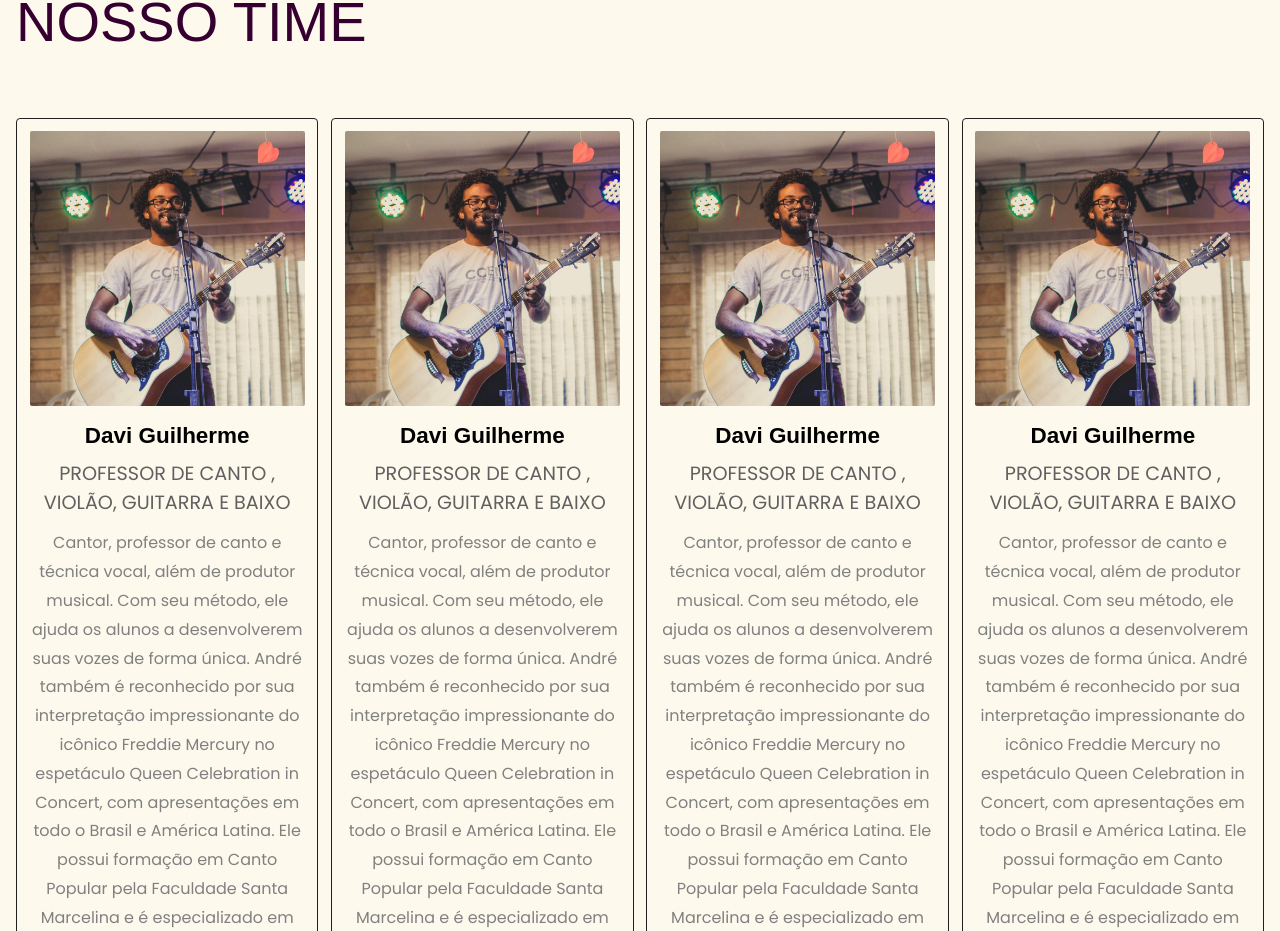
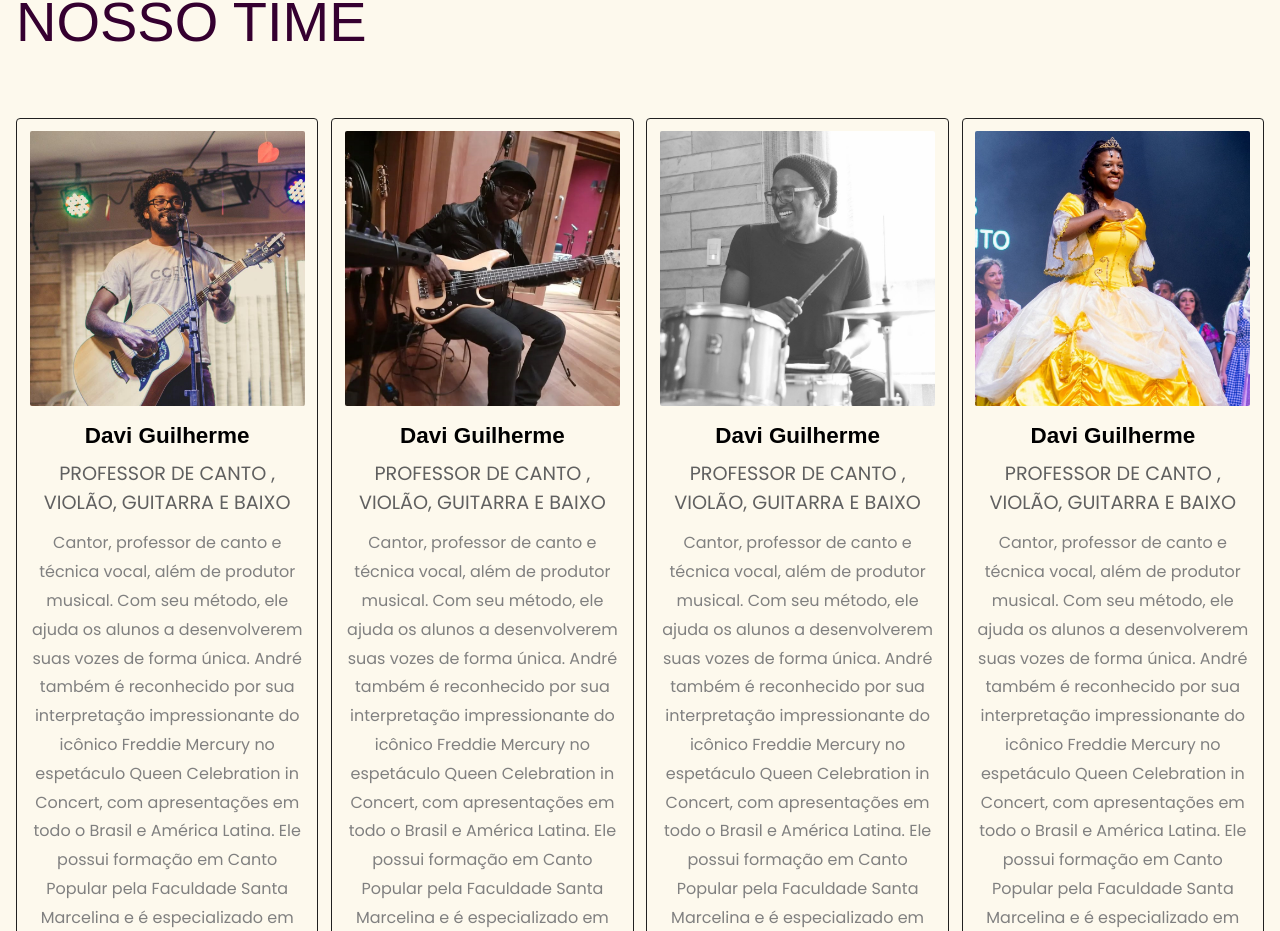
Before and after one commit to ulissesmarciano/site-react-ccem-escola-de-musica, a React (Create React App) app: page / in a window 1280 px wide. Shown: the part 4938-5869 px from the top of the page. Built offline with nearby package versions, Linux system fonts and the light colour scheme; a web font is replaced by a local one.

Commit message:
Atualização: Passagem de imagem como parâmetro para dinamizar a seção

```diff
--- a/src/components/TeamProfessionalItem/index.jsx
+++ b/src/components/TeamProfessionalItem/index.jsx
@@ -1,13 +1,11 @@
 import React from 'react';
 import { Container } from './styles';
 
-import Avatar from '../../assets/images/professionals/davi-guilherme.jpg'
-
-const TeamProfessionalItem = () => {
+const TeamProfessionalItem = ({avatar}) => {
   return (
     <Container>
         <div className="image-section">
-            <img src={Avatar} alt="Imagem do Professor" />
+            <img src={avatar} alt="Imagem do Professor" />
         </div>
         <div className="name-and-teach">
             <h3>Davi Guilherme</h3>
--- a/src/components/TeamSection/index.jsx
+++ b/src/components/TeamSection/index.jsx
@@ -1,6 +1,11 @@
 import React from 'react';
 import { Container } from './styles';
 import TeamProfessionalItem from '../TeamProfessionalItem';
+
+import DaviAvatar from '../../assets/images/professionals/davi-guilherme.jpg'
+import GenesioAvatar from '../../assets/images/professionals/genesio-de-souza.jpg'
+import JuniorAvatar from '../../assets/images/professionals/genesio-junior.jpg'
+import GabrielaAvatar from '../../assets/images/professionals/gabriela-nogueira.jpg'
 
 const TeamSection = () => {
     return (
@@ -10,10 +15,18 @@ const TeamSection = () => {
                 <h2>Nosso Time</h2>
             </div>
             <div class="teachers-section">
-                <TeamProfessionalItem />
-                <TeamProfessionalItem />
-                <TeamProfessionalItem />
-                <TeamProfessionalItem />
+                <TeamProfessionalItem
+                    avatar={DaviAvatar}
+                />
+                <TeamProfessionalItem
+                    avatar={GenesioAvatar}
+                />
+                <TeamProfessionalItem
+                    avatar={JuniorAvatar}
+                />
+                <TeamProfessionalItem
+                    avatar={GabrielaAvatar}
+                />
             </div>
         </Container>
     );
```
